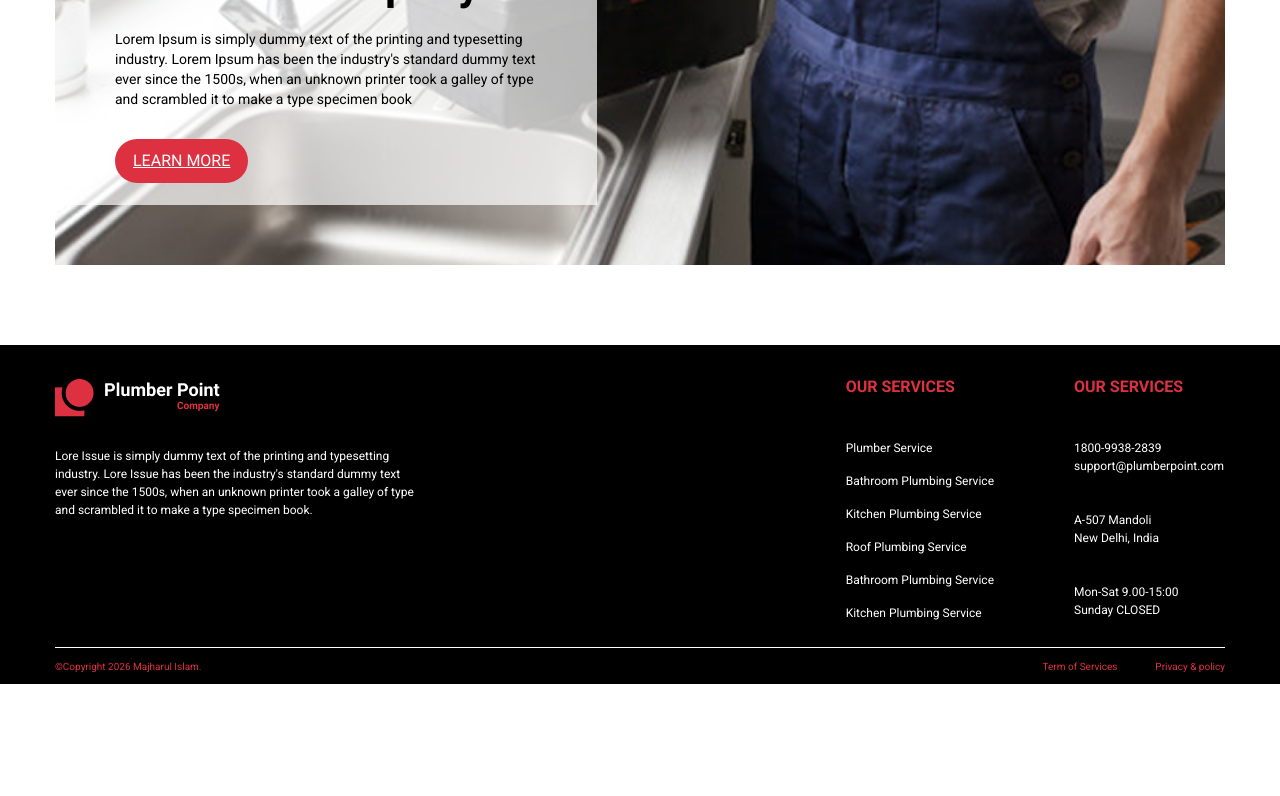
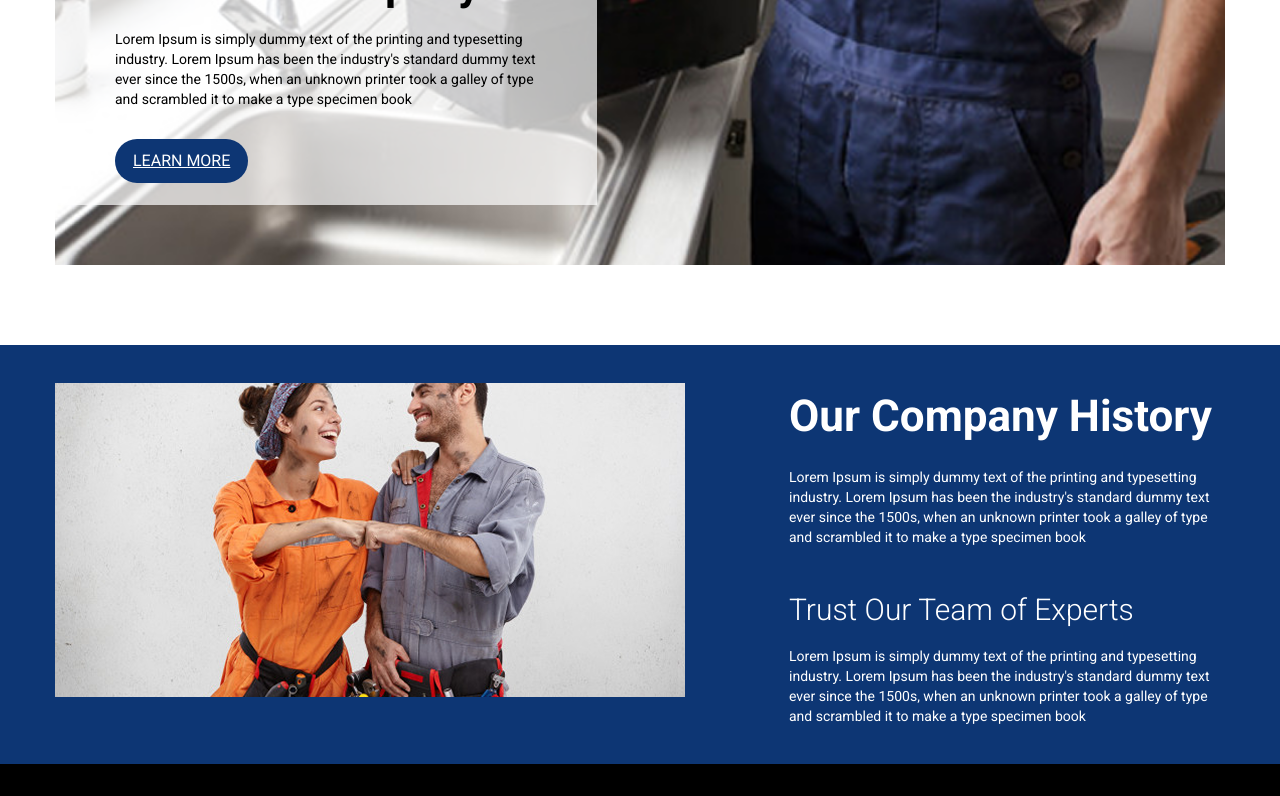
Before and after one commit to Sijan666/plumbingCompany, a React (Vite) app: page / in a window 1280 px wide. Shown: the part 1140-1936 px from the top of the page. Before the commit the page ends 1824 px from the top, so only its background shows below. Built offline with nearby package versions, Linux system fonts and the light colour scheme.

Commit message:
feat : add history section with responsive

```diff
--- /dev/null
+++ b/src/components/layouts/History.jsx
@@ -0,0 +1,32 @@
+import React from 'react'
+import Container from '../Container'
+import Image from '../Image'
+import histories from '../../assets/histories.png'
+
+const History = () => {
+    return (
+        <section id='history'>
+            <div className="py-[38px] commonBg font-roboto">
+                <Container>
+                    <div className="flex flex-col lg:flex-row justify-between gap-y-10 gap-x-[98px]">
+                        <div className="left">
+                            <Image imgSrc={histories} className={'w-full'}/>
+                        </div>
+                        <div className="right lg:w-[436px]">
+                            <div className="one">
+                                <h3 className='text-white text-[30px] lg:text-[44px] font-bold'>Our Company History</h3>
+                                <p className='text-sm text-white pt-[18px]'>Lorem Ipsum is simply dummy text of the printing and typesetting industry. Lorem Ipsum has been the industry's standard dummy text ever since the 1500s, when an unknown printer took a galley of type and scrambled it to make a type specimen book</p>
+                            </div>
+                            <div className="two mt-10">
+                                <h3 className='text-white text-[25px] lg:text-[30px] font-light'>Trust Our Team of Experts</h3>
+                                <p className='text-sm text-white pt-3.5'>Lorem Ipsum is simply dummy text of the printing and typesetting industry. Lorem Ipsum has been the industry's standard dummy text ever since the 1500s, when an unknown printer took a galley of type and scrambled it to make a type specimen book</p>
+                            </div>
+                        </div>
+                    </div>
+                </Container>
+            </div>
+        </section>
+    )
+}
+
+export default History
--- a/src/components/pages/Home.jsx
+++ b/src/components/pages/Home.jsx
@@ -1,4 +1,5 @@
 import Banner from "../layouts/Banner"
+import History from "../layouts/History"
 import Service from "../layouts/Service"
 import Welcome from "../layouts/Welcome"
 
@@ -9,6 +10,7 @@ const Home = () => {
         <Banner/>
         <Service/>
         <Welcome/>
+        <History/>
         </>
     )
 }
--- a/src/index.css
+++ b/src/index.css
@@ -10,7 +10,7 @@
     @apply text-[#222222]
 }
 .commonBg{
-    @apply bg-[#DD3142]
+    @apply bg-[#0D3674]
 }
 
 .beforeAfter{
```
Also changed, not shown: src/assets/histories.png (added).
